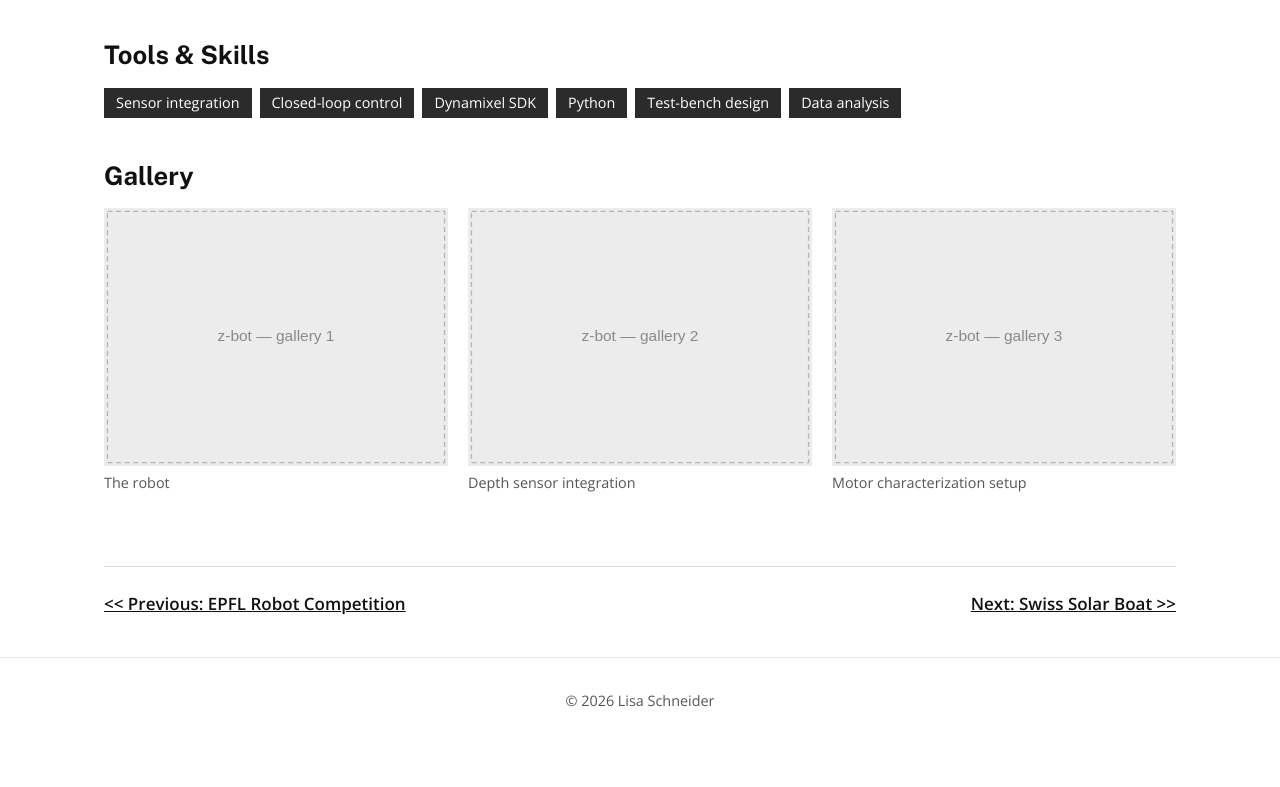
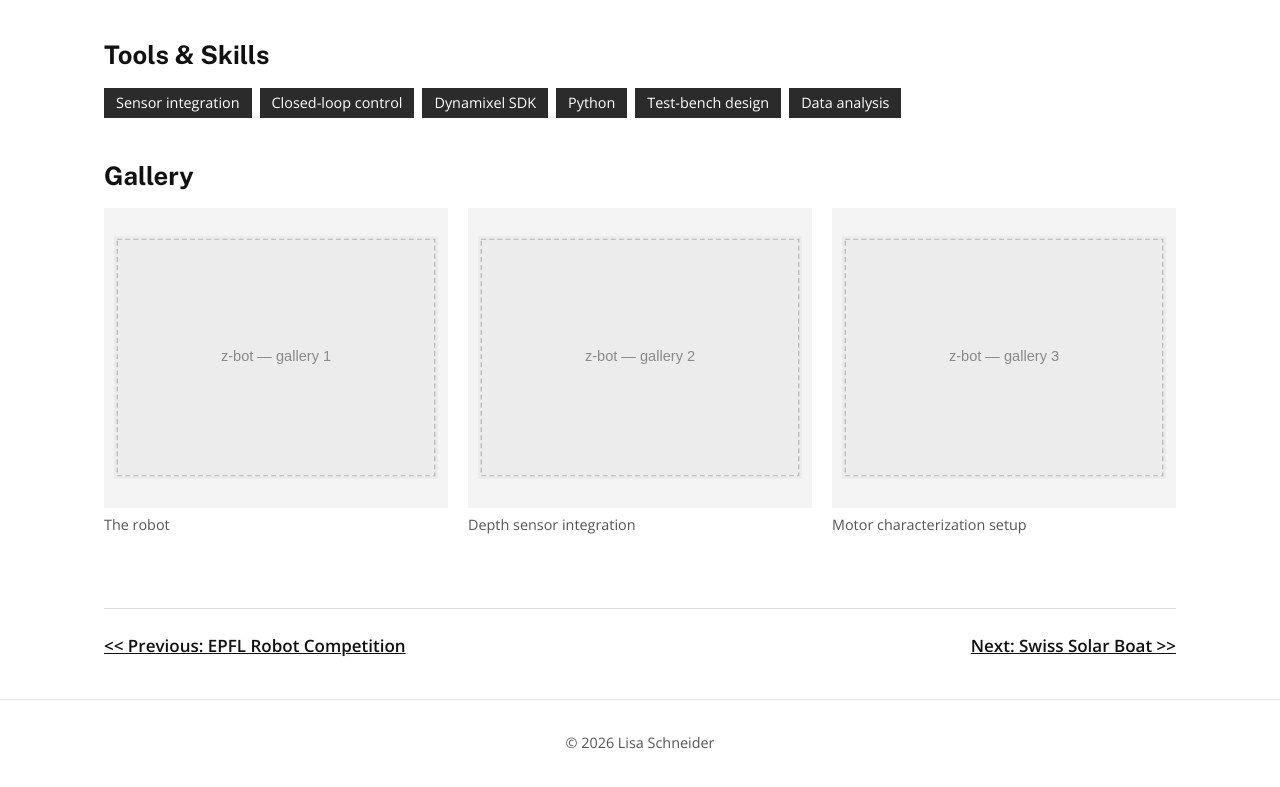
Before and after one commit to LaserLisa/laserlisa.github.io, a plain HTML site: page projects/z-bot.html in a window 1280 px wide. Shown: the part 1812-2599 px from the top of the page. Before the commit the page ends 2557 px from the top, so only its background shows below. Drawn offline with nearby package versions, Linux system fonts and the light colour scheme.

Commit message:
Show gallery images uncropped in uniform frames
Co-Authored-By: Claude Opus 5.5 <noreply@anthropic.com>

```diff
--- a/assets/css/style.css
+++ b/assets/css/style.css
@@ -230,7 +230,14 @@ h1, h2, h3, h4 {
   margin-top: 16px;
 }
 .gallery figure { margin: 0; }
-.gallery img { width: 100%; aspect-ratio: 4 / 3; object-fit: cover; }
+/* Uniform frames; images of any aspect ratio are shown whole (letterboxed), never cropped */
+.gallery img {
+  width: 100%;
+  height: 300px;
+  object-fit: contain;
+  background: #f4f4f4;
+  padding: 10px;
+}
 .gallery figcaption { font-size: .9rem; color: var(--muted); margin-top: 6px; }
 
 .project-pager {
```
